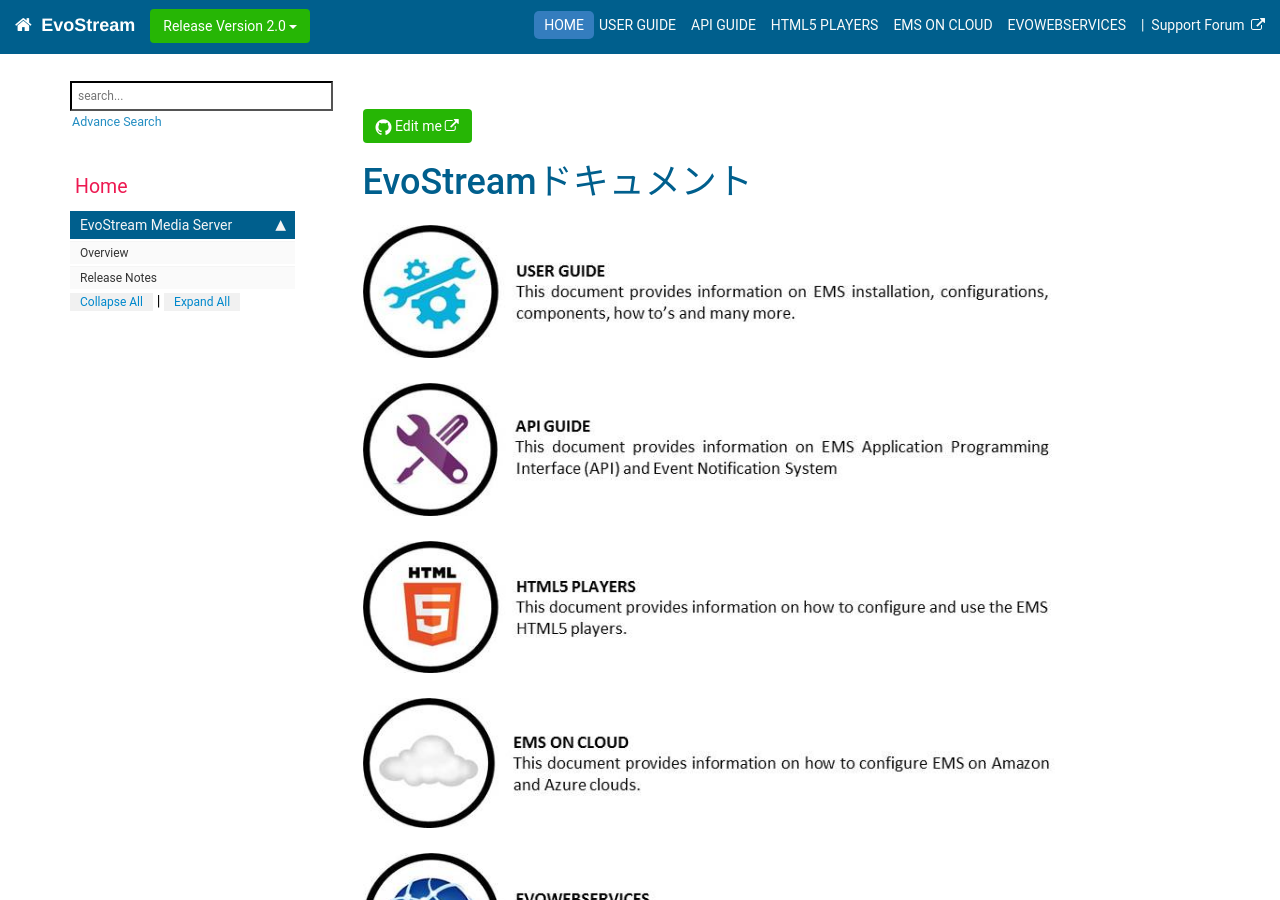
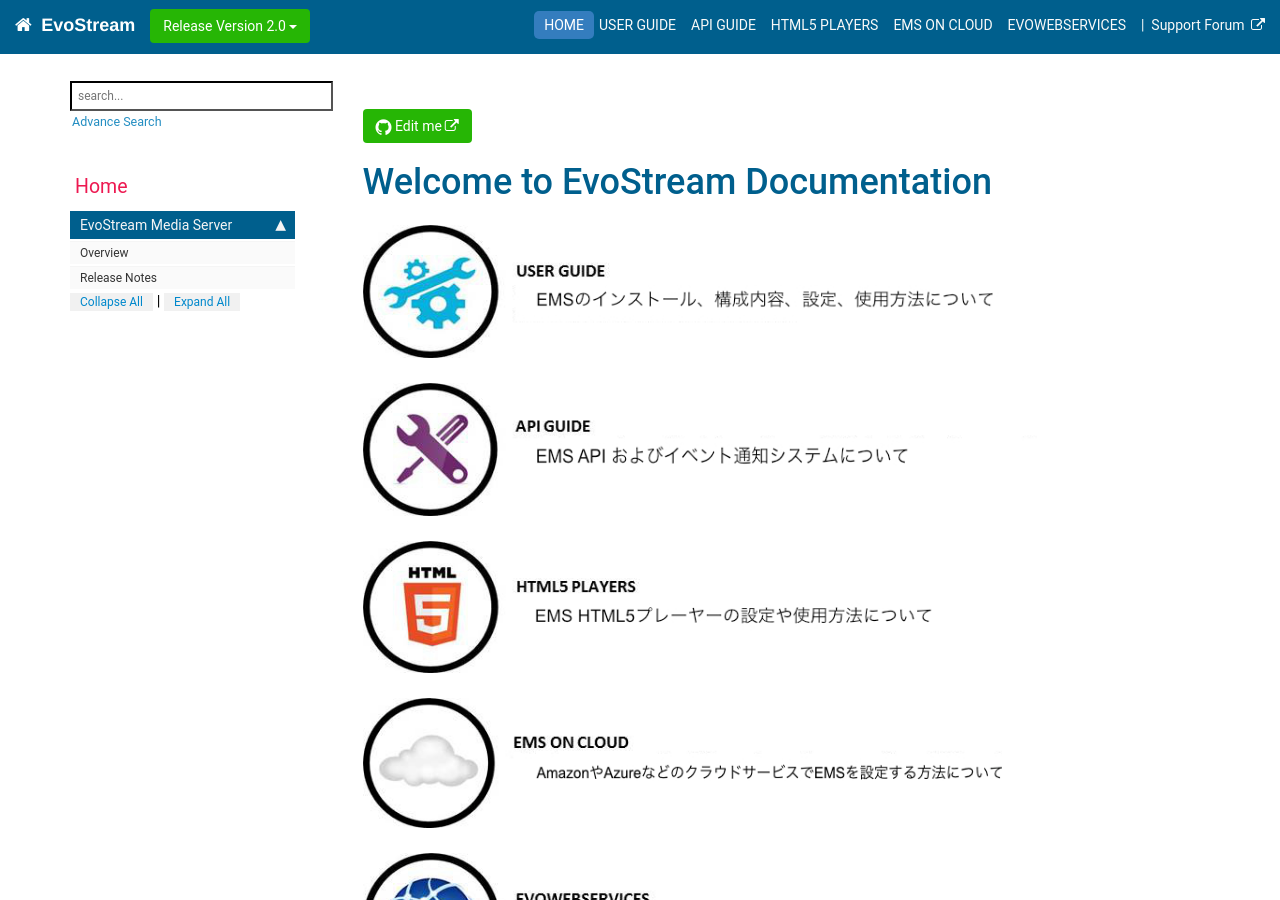
Before and after one commit to mtanimura/ems-docs, a Jekyll site: the page built from index.md, in a window 1280 px wide and 900 px high. Built offline with Jekyll 4.4.1, drawn with Linux system fonts in a browser that asks for light colours; nearby versions of some CDN libraries; comment, search, counter and statistics services are not loaded.

Commit message:
Add files via upload

```diff
--- a/index.md
+++ b/index.md
@@ -1,17 +1,17 @@
 ---
-title: EvoStreamドキュメント
+title: Welcome to EvoStream Documentation
 keywords: EMS
 sidebar: home_sidebar
 permalink: index.html
 toc: false
 ---
 
-<a href="userguide_overview.html"><img src="images/home/userguide.jpg"></a>
+<a href="userguide_overview.html"><img src="images/home/userguide-j.jpg"></a>
 
-<a href="overview.html"><img src="images/home/api.jpg"></a>
+<a href="overview.html"><img src="images/home/api-j.jpg"></a>
 
-<a href="html5players_ersoverview.html"><img src="images/home/html5.jpg"></a>
+<a href="html5players_ersoverview.html"><img src="images/home/html5-j.jpg"></a>
 
-<a href="emscloud_overview.html"><img src="images/home/emsoncloud.jpg"></a>
+<a href="emscloud_overview.html"><img src="images/home/emsoncloud-j.jpg"></a>
 
-<a href="evowebservices_overview.html"><img src="images/home/evowebservices.jpg"></a>
+<a href="evowebservices_overview.html"><img src="images/home/evowebservices-j.jpg"></a>
```
